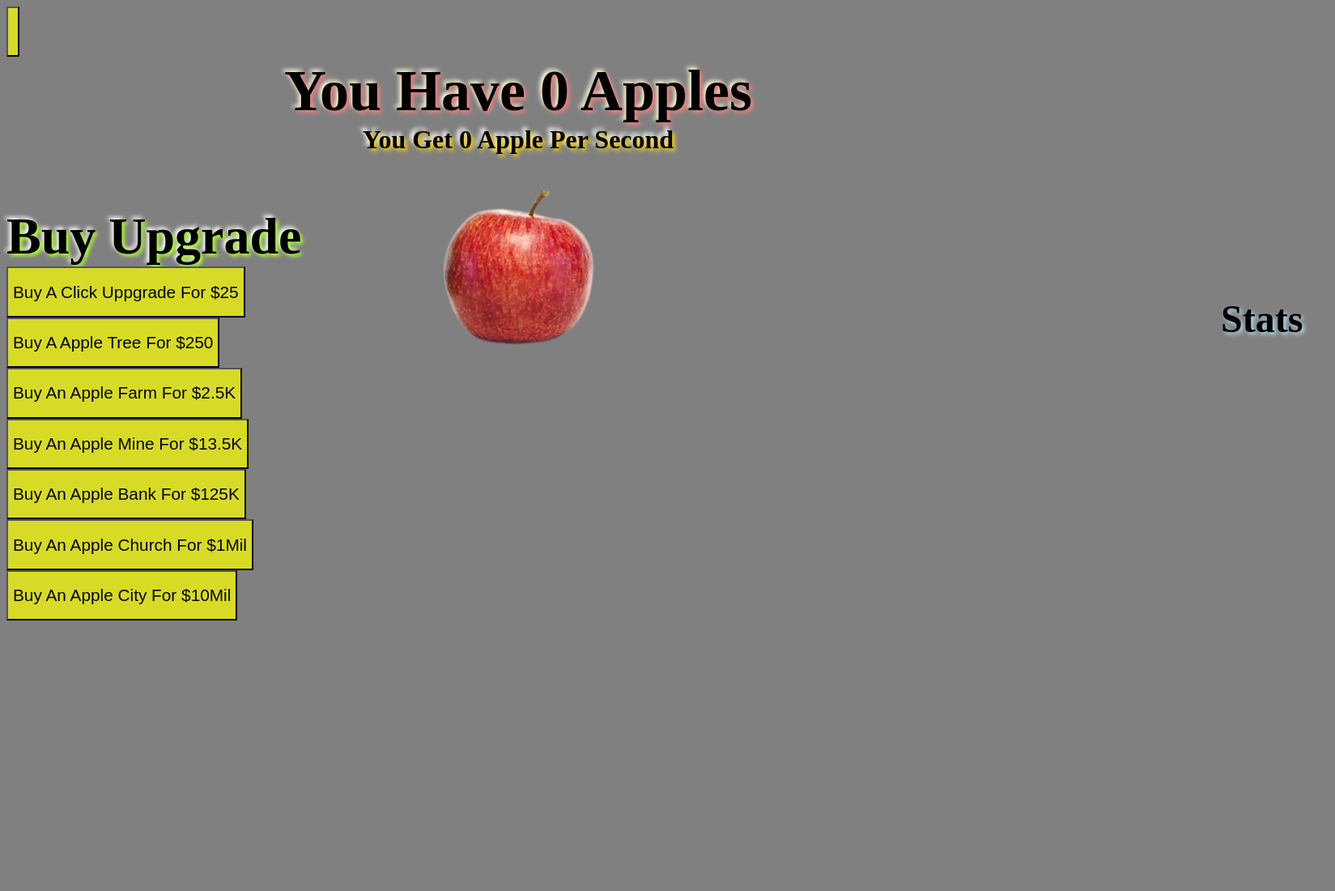
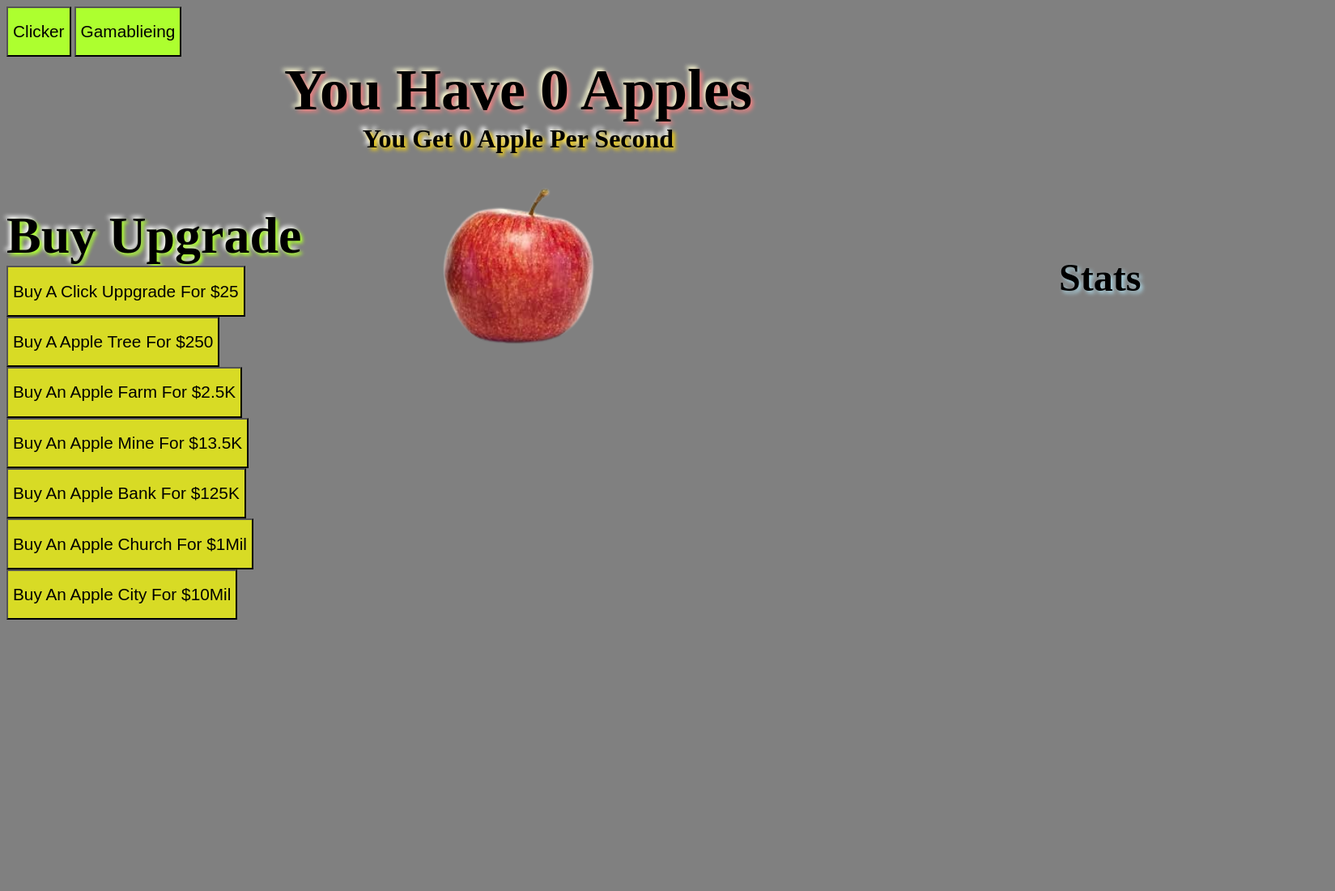
Before and after one commit to Vortextbloons/Game, a plain HTML site: page index.html in a window 1280 px wide. Shown: the top 1100 px of the page at 81% size, 1649 px wide, since content can reach past the window. Drawn offline with Linux system fonts and the light colour scheme.

Commit message:
ldfhsdslfjk

```diff
--- a/game.js
+++ b/game.js
@@ -168,6 +168,10 @@ function fapple_city_upgrade() {
         alert("Not Even Your Mom's Credit Card Is Enough");
     }
 }
-
-
+function gamabling (){
+    window.location.href= "gamabling.html"
+}
+function home(){
+    window.location.href = "index.html"
+}
 setInterval(apple_per_function, 1000)
--- a/index.html
+++ b/index.html
@@ -9,7 +9,8 @@
 <body>
     <head class="head">
     <header id="navbar">
-        <button class="navbar_buttons"></button>
+        <button class="navbar_buttons" onclick="home()">Clicker</button>
+        <button class="navbar_buttons" onclick="gamabling()">Gamablieing</button>
     </header>
         <h1 id="Money">Click On Te Apple</h1>
         <h5 id="apple_per"></h5>
--- a/style.css
+++ b/style.css
@@ -2,7 +2,11 @@
 body{
     background-color: gray;
 }
+.navbar_buttons{
+    background-color: greenyellow;
+    display: inline;
 
+}
 #apple{
     position: relative;
     display: block;
@@ -35,8 +39,8 @@ body{
 .stats{
     display: inline;
     position: relative;
-    left: 1500px;
-    bottom: 400px;
+    left: 1300px;
+    bottom: 450px;
 
     font-size: 3em;
     text-shadow: 3px 3px 5px lightblue;
```
Also changed, not shown: gamabling.html (+1 -1 lines).
